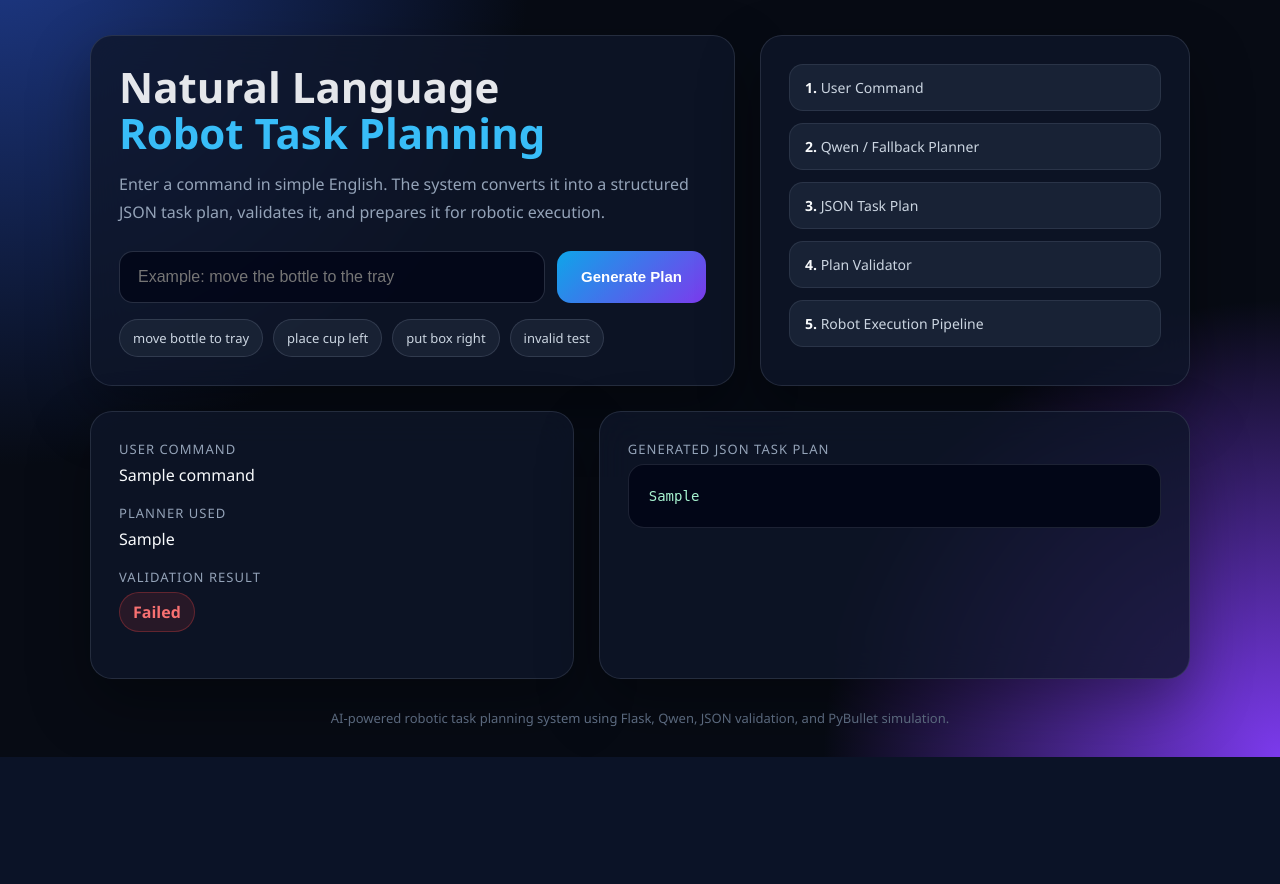
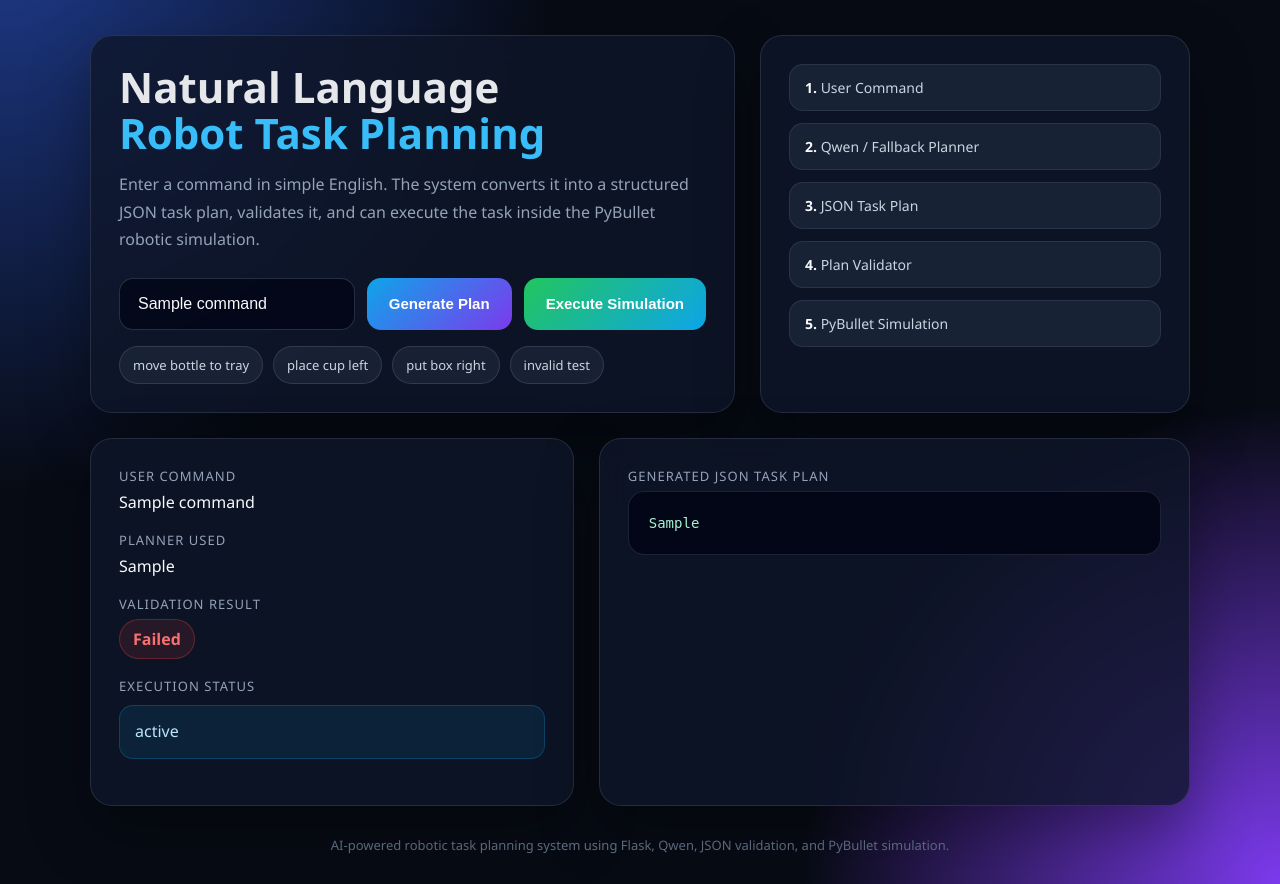
Before and after one commit to harsh2370/ai-robotic-task-planner, a Flask app: template templates/index.html in a window 1280 px wide. Shown: the part 67-951 px from the top of the page. Before the commit the page ends 824 px from the top, so only its background shows below. Run offline with Flask 3, Linux system fonts and the light colour scheme; the template is opened without the code that fills it: most values are stand-ins (such as "Sample title", 1, 10 or a date in 2020).

Commit message:
Added frontend simulation execution

```diff
--- a/app.py
+++ b/app.py
@@ -2,6 +2,8 @@ from flask import Flask, render_template, request
 import json
 import sys
 from pathlib import Path
+
+import subprocess
 
 # Add simulation folder to Python path
 BASE_DIR = Path(__file__).parent
@@ -42,6 +44,18 @@ def generate_task_plan(command):
 
     return planner_used, task_plan, validation_passed
 
+def launch_simulation(command):
+    test_file = SIMULATION_DIR / "test.py"
+
+    subprocess.Popen(
+        [
+            sys.executable,
+            str(test_file),
+            command
+        ],
+        cwd=str(BASE_DIR),
+        creationflags=subprocess.CREATE_NEW_CONSOLE
+    )
 
 @app.route("/", methods=["GET", "POST"])
 def index():
@@ -49,18 +63,29 @@ def index():
 
     if request.method == "POST":
         command = request.form.get("command")
+        action = request.form.get("action")
+        print("Frontend action received:", action)
 
         planner_used, task_plan, validation_passed = generate_task_plan(command)
+
+        execution_status = None
+
+        if action == "execute":
+            if validation_passed:
+                launch_simulation(command)
+                execution_status = "Simulation started successfully in PyBullet."
+            else:
+                execution_status = "Simulation not started because validation failed."
 
         result = {
             "command": command,
             "planner_used": planner_used,
             "task_plan": json.dumps({"steps": task_plan}, indent=4),
-            "validation_passed": validation_passed
+            "validation_passed": validation_passed,
+            "execution_status": execution_status
         }
 
     return render_template("index.html", result=result)
 
-
 if __name__ == "__main__":
-    app.run(debug=True)
+    app.run(debug=True, use_reloader=False)
--- a/simulation/test.py
+++ b/simulation/test.py
@@ -12,6 +12,7 @@ from llm_planner import get_task_plan_from_llm
 from plan_validator import validate_task_plan
 from execution_logger import log_execution
 
+import sys
 
 p.connect(p.GUI)
 p.setAdditionalSearchPath(pybullet_data.getDataPath())
@@ -121,7 +122,10 @@ PLANNER_MODE = "llm"
 # "rule_based" -> uses our simple command parser
 # "llm"        -> uses Qwen through Ollama
 
-command = input("Enter command: ")
+if len(sys.argv) > 1:
+    command = " ".join(sys.argv[1:])
+else:
+    command = input("Enter command: ")
 
 planner_used = PLANNER_MODE
 
--- a/templates/index.html
+++ b/templates/index.html
@@ -109,13 +109,14 @@
         }
 
         form {
-            display: flex;
+            display: grid;
+            grid-template-columns: 1fr auto;
             gap: 12px;
             margin-top: 18px;
         }
 
-        input {
-            flex: 1;
+        input[type="text"] {
+            width: 100%;
             padding: 16px 18px;
             border-radius: 14px;
             border: 1px solid rgba(148, 163, 184, 0.25);
@@ -125,26 +126,42 @@
             outline: none;
         }
 
-        input:focus {
+        input[type="text"]:focus {
             border-color: #38bdf8;
             box-shadow: 0 0 0 3px rgba(56, 189, 248, 0.15);
+        }
+
+        .button-group {
+            display: flex;
+            gap: 12px;
         }
 
         button {
             border: none;
             border-radius: 14px;
-            padding: 0 24px;
+            padding: 0 22px;
             background: linear-gradient(135deg, #0ea5e9, #7c3aed);
             color: white;
             font-size: 15px;
             font-weight: 700;
             cursor: pointer;
             transition: transform 0.2s ease, opacity 0.2s ease;
+            white-space: nowrap;
         }
 
         button:hover {
             transform: translateY(-2px);
             opacity: 0.95;
+        }
+
+        button:disabled {
+            opacity: 0.7;
+            cursor: not-allowed;
+            transform: none;
+        }
+
+        .execute-btn {
+            background: linear-gradient(135deg, #22c55e, #0ea5e9);
         }
 
         .examples {
@@ -214,6 +231,16 @@
             font-weight: 700;
         }
 
+        .execution-box {
+            margin-top: 10px;
+            padding: 13px 15px;
+            border-radius: 14px;
+            background: rgba(14, 165, 233, 0.1);
+            border: 1px solid rgba(14, 165, 233, 0.25);
+            color: #bae6fd;
+            line-height: 1.6;
+        }
+
         pre {
             margin: 0;
             background: #020617;
@@ -233,13 +260,17 @@
             font-size: 13px;
         }
 
-        @media (max-width: 850px) {
+        @media (max-width: 900px) {
             .hero,
             .result-grid {
                 grid-template-columns: 1fr;
             }
 
             form {
+                grid-template-columns: 1fr;
+            }
+
+            .button-group {
                 flex-direction: column;
             }
 
@@ -253,6 +284,12 @@
 
             body {
                 padding: 18px;
+            }
+
+            .navbar {
+                gap: 15px;
+                align-items: flex-start;
+                flex-direction: column;
             }
         }
     </style>
@@ -275,31 +312,46 @@
 
             <p class="subtitle">
                 Enter a command in simple English. The system converts it into a structured JSON task plan,
-                validates it, and prepares it for robotic execution.
+                validates it, and can execute the task inside the PyBullet robotic simulation.
             </p>
 
             <div class="command-box">
-                <form method="POST" onsubmit="setLoading()">
+                <form method="POST" onsubmit="setLoading(event)">
                     <input
                         id="commandInput"
                         type="text"
                         name="command"
                         placeholder="Example: move the bottle to the tray"
+                        value="{% if result %}{{ result.command }}{% endif %}"
                         required
                     >
-                    <button id="submitBtn" type="submit">Generate Plan</button>
+
+                    <input type="hidden" name="action" id="actionInput" value="generate">
+
+                    <div class="button-group">
+                        <button id="generateBtn" type="submit" onclick="setAction('generate')">
+                            Generate Plan
+                        </button>
+
+                        <button id="executeBtn" class="execute-btn" type="submit" onclick="setAction('execute')">
+                            Execute Simulation
+                        </button>
+                    </div>
                 </form>
 
                 <div class="examples">
                     <div class="example-btn" onclick="setCommand('move the bottle to the tray')">
                         move bottle to tray
                     </div>
+
                     <div class="example-btn" onclick="setCommand('place the cup on the left')">
                         place cup left
                     </div>
+
                     <div class="example-btn" onclick="setCommand('put the box on the right')">
                         put box right
                     </div>
+
                     <div class="example-btn" onclick="setCommand('move the phone to the tray')">
                         invalid test
                     </div>
@@ -313,7 +365,7 @@
                 <div class="pipeline-step"><strong>2.</strong> Qwen / Fallback Planner</div>
                 <div class="pipeline-step"><strong>3.</strong> JSON Task Plan</div>
                 <div class="pipeline-step"><strong>4.</strong> Plan Validator</div>
-                <div class="pipeline-step"><strong>5.</strong> Robot Execution Pipeline</div>
+                <div class="pipeline-step"><strong>5.</strong> PyBullet Simulation</div>
             </div>
         </div>
     </div>
@@ -339,6 +391,13 @@
                     <span class="status-fail">Failed</span>
                 {% endif %}
             </div>
+
+            {% if result.execution_status %}
+            <div class="info-row">
+                <div class="label">Execution Status</div>
+                <div class="execution-box">{{ result.execution_status }}</div>
+            </div>
+            {% endif %}
         </div>
 
         <div class="card">
@@ -359,10 +418,26 @@
         document.getElementById("commandInput").value = command;
     }
 
-    function setLoading() {
-        const button = document.getElementById("submitBtn");
-        button.innerText = "Generating...";
-        button.disabled = true;
+    function setAction(action) {
+        document.getElementById("actionInput").value = action;
+    }
+
+    function setLoading(event) {
+        const action = document.getElementById("actionInput").value;
+
+        const generateBtn = document.getElementById("generateBtn");
+        const executeBtn = document.getElementById("executeBtn");
+
+        if (action === "execute") {
+            executeBtn.innerText = "Starting...";
+        } else {
+            generateBtn.innerText = "Generating...";
+        }
+
+        setTimeout(() => {
+            generateBtn.disabled = true;
+            executeBtn.disabled = true;
+        }, 50);
     }
 </script>
 
```
